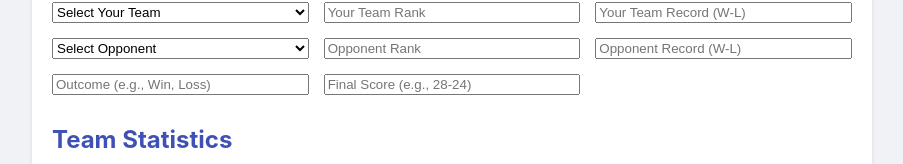
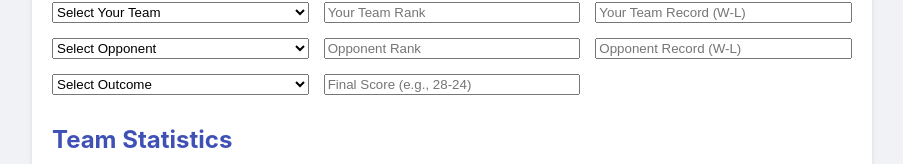
Before and after one commit to deerwhisper2310/interactive-news-feed, a React (Create React App) app: page / in a window 1280 px wide. Shown: the part 209-373 px from the top of the page, without its empty margins (188-1091 px from the left). Built offline with nearby package versions, Linux system fonts and the light colour scheme.

Commit message:
Implement dropdown for game outcome (Win/Loss)

```diff
--- a/src/App.tsx
+++ b/src/App.tsx
@@ -80,7 +80,7 @@ const App: React.FC = () => {
 
   const [generatedPrompt, setGeneratedPrompt] = useState('');
 
-  const handleChange = (e: ChangeEvent<HTMLInputElement | HTMLTextAreaElement>) => {
+  const handleChange = (e: ChangeEvent<HTMLInputElement | HTMLTextAreaElement | HTMLSelectElement>) => {
     const { name, value } = e.target;
     setFormData({ ...formData, [name]: value });
   };
@@ -194,7 +194,11 @@ Ready? Let's begin the press conference.
             </select>
             <input name="opponentRank" placeholder="Opponent Rank" value={formData.opponentRank} onChange={handleChange} />
             <input name="opponentRecord" placeholder="Opponent Record (W-L)" value={formData.opponentRecord} onChange={handleChange} />
-            <input name="outcome" placeholder="Outcome (e.g., Win, Loss)" value={formData.outcome} onChange={handleChange} />
+            <select name="outcome" value={formData.outcome} onChange={handleChange}>
+              <option value="">Select Outcome</option>
+              <option value="Win">Win</option>
+              <option value="Loss">Loss</option>
+            </select>
             <input name="finalScore" placeholder="Final Score (e.g., 28-24)" value={formData.finalScore} onChange={handleChange} />
           </div>
         </div>
```
